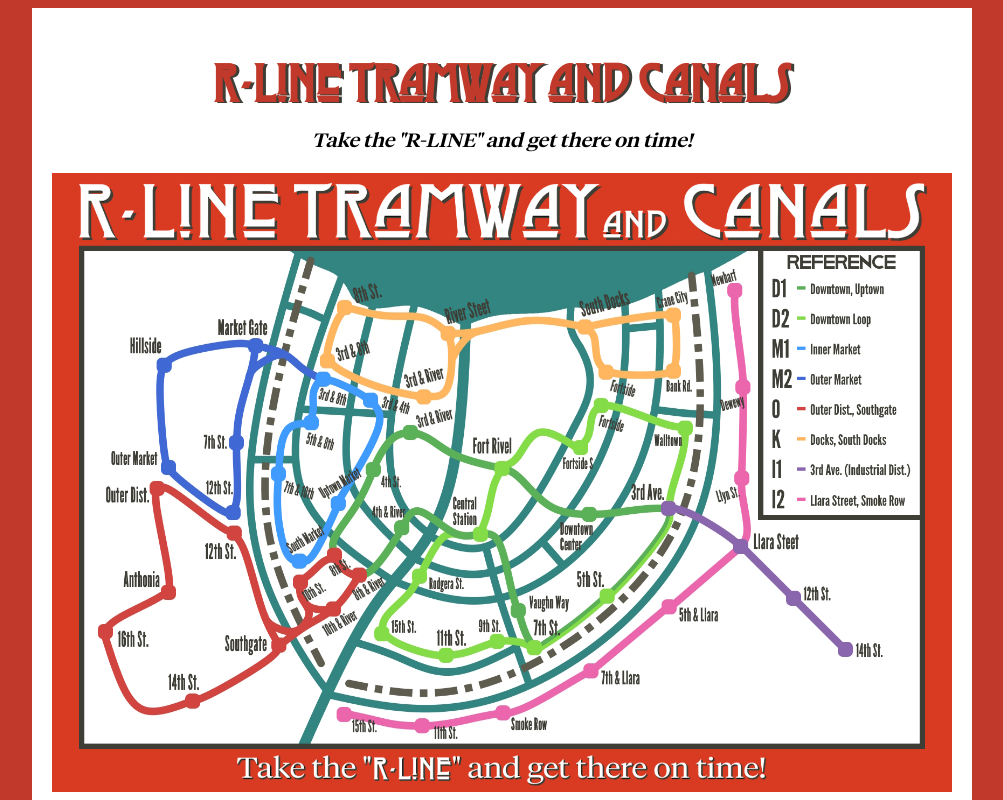
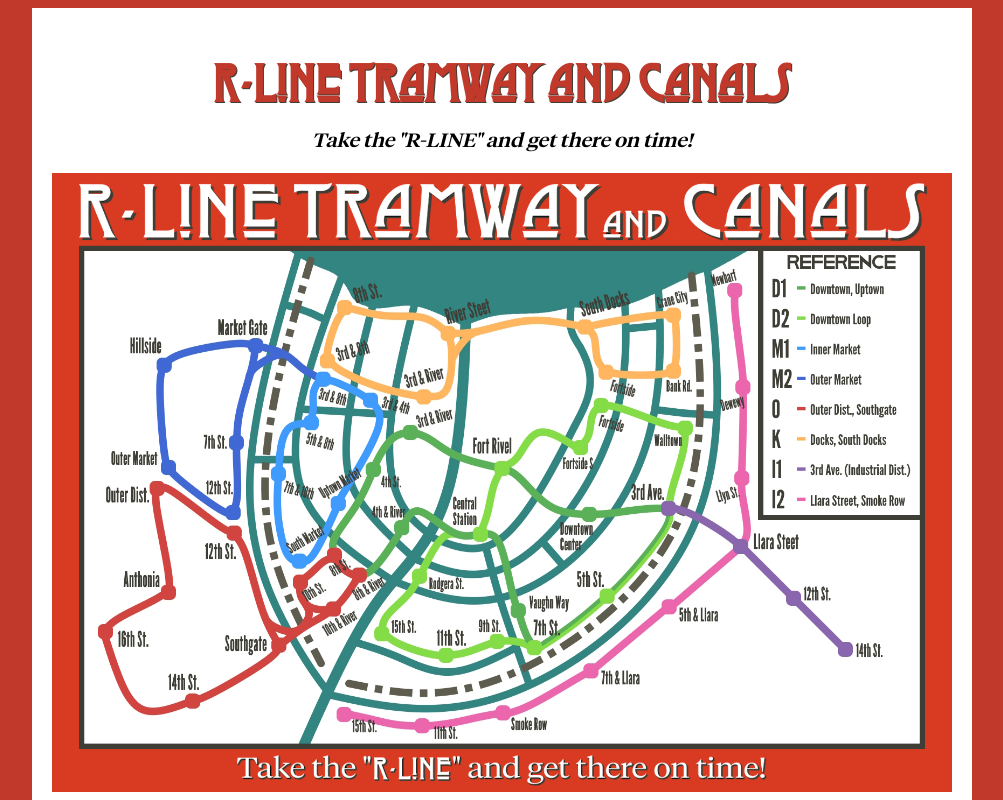
Before and after one commit to jackacjensen/rline.help, a plain HTML site: page index.html in a window 1280 px wide. Shown: the top 800 px of the page, without its empty margins (138-1141 px from the left). Drawn offline with Linux system fonts and the light colour scheme.

Commit message:
Update index.html

```diff
--- a/index.html
+++ b/index.html
@@ -37,7 +37,7 @@
             font-family: 'TitleFont', serif;
             font-size: 2.5em;
             color: #c0392b;
-            text-shadow: 3px 1px 0px #3F3E36;
+            text-shadow: 1px 1px 0px #3F3E36;
         }
         p {
             font-family: 'TaglineFont', serif;
```
